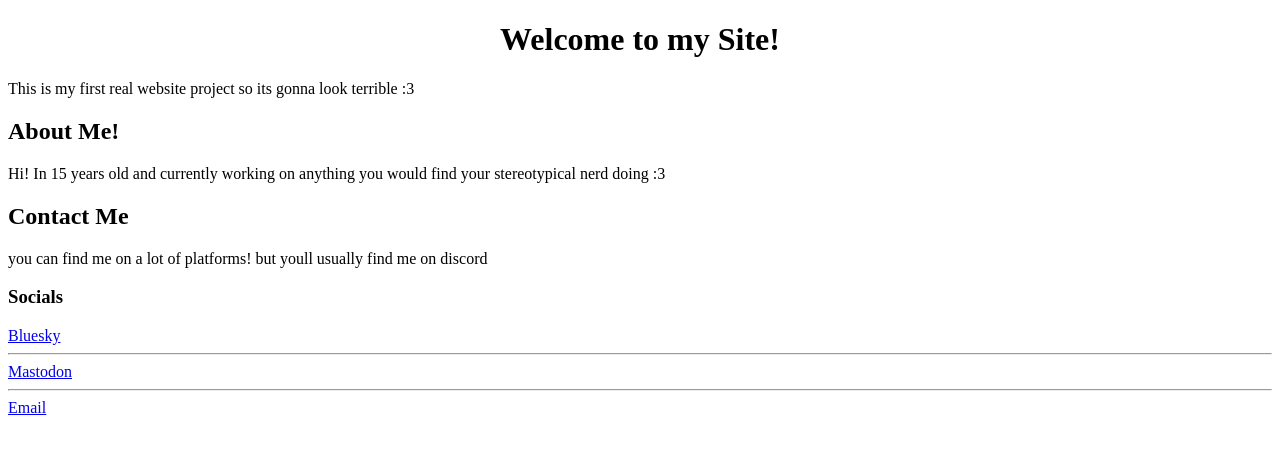
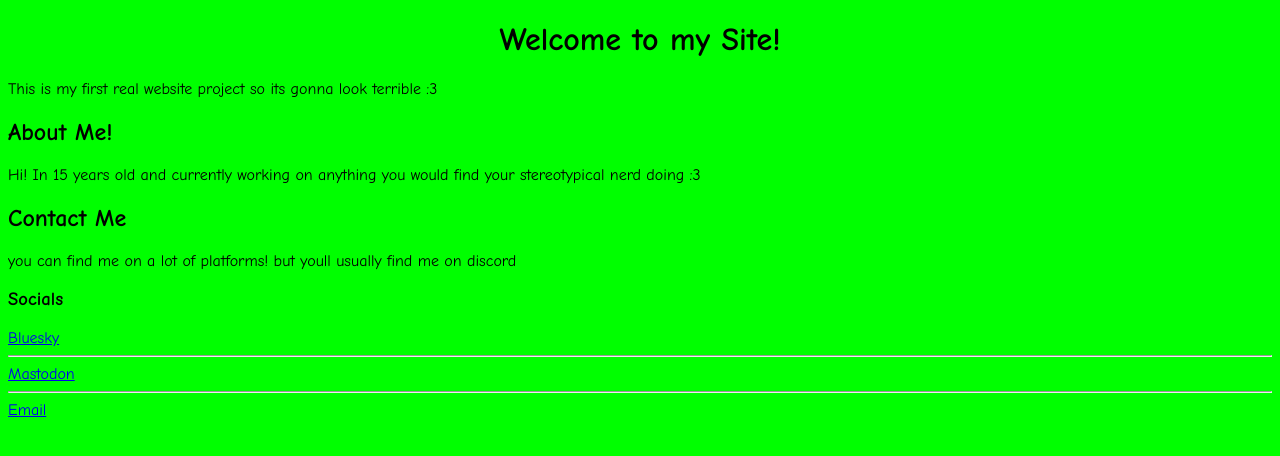
Before and after one commit to thewiilover/personal-website, a plain HTML site: page new.html in a window 1280 px wide. Drawn offline with Linux system fonts and the light colour scheme.

Commit message:
Update new.html
Another rookie mistake

```diff
--- a/new.html
+++ b/new.html
@@ -9,15 +9,18 @@
     <meta property="og:url" content="personal.thewiilover.my">
         <style>
         body {
-            background-color: #00ff00
-            font-family: "Comic Sans MS"
-            }
+            background-color: #00ff00;
+            font-family: "Comic Sans MS";
+        }
+        h1 {
+            text-align: center;
+        }
         </style>
     <title>thewiilover's Website</title>
 </head>
 <body>
     <header>
-        <h1 style="text-align:center;">Welcome to my Site!</h1>
+        <h1>Welcome to my Site!</h1>
         <p>This is my first real website project so its gonna look terrible :3</p>
     </header>
     <!-- <nav>
```
